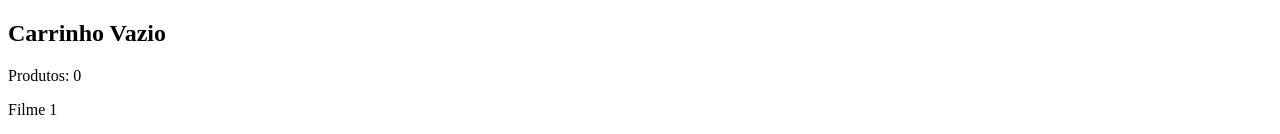
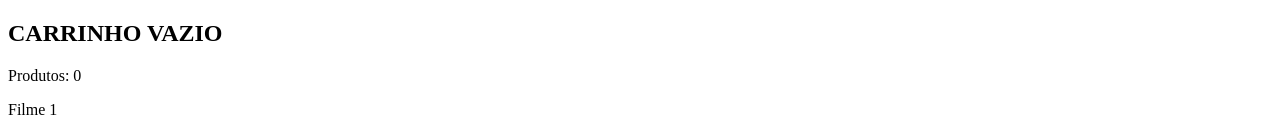
Before and after one commit to josemalcher/EspecializaTI-Gratuito-Introducao-ao-Vuejs-3, a plain HTML site: page 02-Basic/index.html in a window 1280 px wide. Shown: the top 134 px of the page. Drawn offline with nearby package versions, Linux system fonts and the light colour scheme.

Commit message:
08 - Propriedades Computadas no Vue 3

```diff
--- a/02-Basic/app.js
+++ b/02-Basic/app.js
@@ -1,7 +1,7 @@
 Vue.createApp({
     data() {
         return {
-            title: 'Carrinho Vazio',
+            title: 'carrinho vazio',
             message: 'Hello Vue!',
             number: 0,
             products: [
@@ -21,6 +21,11 @@ Vue.createApp({
             cart: []
         }
     },
+    computed:{
+        titleUp(){
+            return this.title.toUpperCase()
+        }
+    },
     methods:{
         addCart(product){
             this.cart.push(product)
--- a/02-Basic/index.html
+++ b/02-Basic/index.html
@@ -7,7 +7,7 @@
 <body>
 
 <div id="app">
-    <h2>{{title}}</h2>
+    <h2>{{titleUp}}</h2>
     <p>Produtos: {{cart.length}}</p>
     <div v-for="(product, index) in products" :key="index">
         <p>{{product.title}}</p>
```
